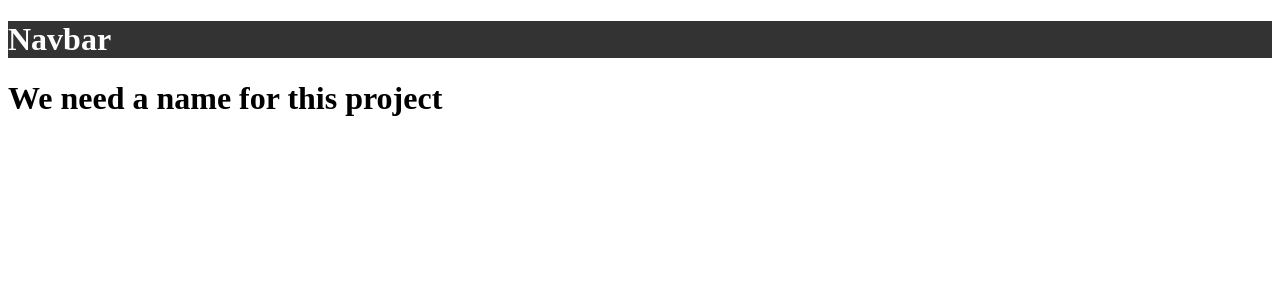
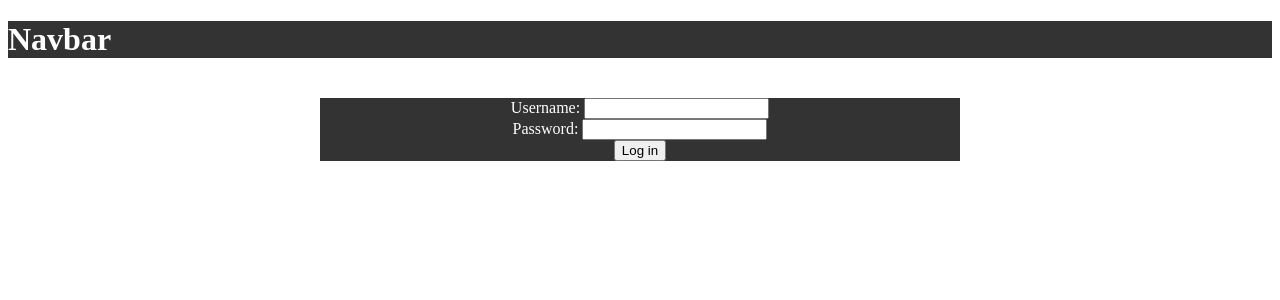
Before and after one commit to JohannaSiven/ironhack-final-project, a React (Create React App) app in the folder client/: page /login in a window 1280 px wide. Shown: the top 300 px of the page. Built offline with nearby package versions, Linux system fonts and the light colour scheme.

Commit message:
set login/signup

```diff
--- a/client/package.json
+++ b/client/package.json
@@ -3,6 +3,7 @@
   "version": "0.1.0",
   "private": true,
   "dependencies": {
+    "axios": "^0.19.0",
     "react": "^16.12.0",
     "react-dom": "^16.12.0",
     "react-router-dom": "^5.1.2",
--- a/client/src/App.js
+++ b/client/src/App.js
@@ -1,17 +1,40 @@
-import React from "react";
+import React, { Component } from "react";
 import { Route } from "react-router-dom";
 
 import Navbar from "./components/Navbar/Navbar";
 import Home from "./pages/home/Home";
+import Login from "./pages/auth/Login";
+import Signup from "./pages/auth/Signup";
 
-function App() {
+class App extends Component {
+  state = {
+    user: this.props.user
+  };
+
+  setUser = user => {
+    this.setState({
+      user: user
+    });
+  };
+
+  render() {
     return (
       <div>
         <Navbar />
-      <h1>We need a name for this project</h1>
         <Route exact path="/" component={Home} />
+        <Route
+          exact
+          path="/login"
+          render={props => <Login {...props} setUser={this.setUser} />}
+        />
+        <Route
+          exact
+          path="/signup"
+          render={props => <Signup {...props} setUser={this.setUser} />}
+        />
       </div>
     );
   }
+}
 
 export default App;
--- /dev/null
+++ b/client/src/pages/auth/Login.js
@@ -0,0 +1,63 @@
+import React, { Component } from "react";
+import { login } from "../../services/user";
+import { Form, Alert } from "./styles";
+
+class Login extends Component {
+  state = {
+    username: "",
+    password: "",
+    error: ""
+  };
+
+  handleChange = event => {
+    this.setState({
+      [event.target.name]: event.target.value
+    });
+  };
+
+  handleSubmit = event => {
+    event.preventDefault();
+
+    login(this.state.username, this.state.password).then(data => {
+      if (data.message) {
+        this.setState({
+          error: data.message
+        });
+      } else {
+        this.props.setUser(data);
+        this.props.history.push("/");
+      }
+    });
+  };
+
+  render() {
+    return (
+      <Form onSubmit={this.handleSubmit}>
+        <div>
+          <label htmlFor="username">Username: </label>
+          <input
+            type="text"
+            name="username"
+            id="username"
+            value={this.state.username}
+            onChange={this.handleChange}
+          />
+        </div>
+        <div>
+          <label htmlFor="password">Password: </label>
+          <input
+            type="password"
+            name="password"
+            id="password"
+            value={this.state.password}
+            onChange={this.handleChange}
+          />
+        </div>
+        {this.state.error && <Alert>{this.state.error}</Alert>}
+        <button type="submit">Log in</button>
+      </Form>
+    );
+  }
+}
+
+export default Login;
--- /dev/null
+++ b/client/src/pages/auth/Signup.js
@@ -0,0 +1,63 @@
+import React, { Component } from "react";
+import { signup } from "../../services/user";
+import { Form, Alert } from "./styles";
+
+class Signup extends Component {
+  state = {
+    username: "",
+    password: "",
+    error: ""
+  };
+
+  handleChange = event => {
+    this.setState({
+      [event.target.name]: event.target.value
+    });
+  };
+
+  handleSubmit = event => {
+    event.preventDefault();
+
+    signup(this.state.username, this.state.password).then(data => {
+      if (data.message) {
+        this.setState({
+          error: data.message
+        });
+      } else {
+        this.props.setUser(data);
+        this.props.history.push("/");
+      }
+    });
+  };
+
+  render() {
+    return (
+      <Form onSubmit={this.handleSubmit}>
+        <div>
+          <label htmlFor="username">Username: </label>
+          <input
+            type="text"
+            name="username"
+            id="username"
+            value={this.state.username}
+            onChange={this.handleChange}
+          />
+        </div>
+        <div>
+          <label htmlFor="password">Password: </label>
+          <input
+            type="password"
+            name="password"
+            id="password"
+            value={this.state.password}
+            onChange={this.handleChange}
+          />
+        </div>
+        {this.state.error && <Alert>{this.state.error}</Alert>}
+        <button type="submit">Sing up</button>
+      </Form>
+    );
+  }
+}
+
+export default Signup;
--- /dev/null
+++ b/client/src/pages/auth/styles.js
@@ -0,0 +1,18 @@
+import styled from "styled-components";
+
+export const Form = styled.form`
+  background-color: #333;
+  color: white;
+
+  width: 50vw;
+  display: flex;
+  flex-direction: column;
+  justify-content: center;
+  align-items: center;
+
+  margin: 5vh auto;
+`;
+
+export const Alert = styled.p`
+  background-color: red;
+`;
--- /dev/null
+++ b/client/src/services/user.js
@@ -0,0 +1,35 @@
+import axios from "axios";
+
+const login = (username, password) => {
+  return axios
+    .post("/api/auth/login", {
+      username: username,
+      password: password
+    })
+    .then(response => {
+      return response.data;
+    })
+    .catch(err => {
+      return err.response.data;
+    });
+};
+
+const signup = (username, password) => {
+  return axios
+    .post("/api/auth/signup", {
+      username: username,
+      password: password
+    })
+    .then(response => {
+      return response.data;
+    })
+    .catch(err => {
+      return err.response.data;
+    });
+};
+
+const logout = () => {
+  axios.delete("/api/auth/logout");
+};
+
+export { signup, login, logout };
```
Also changed, not shown: 1 other file (tests, documents, lock files or other folders). Lines whose indentation alone changed are shown as unchanged.
